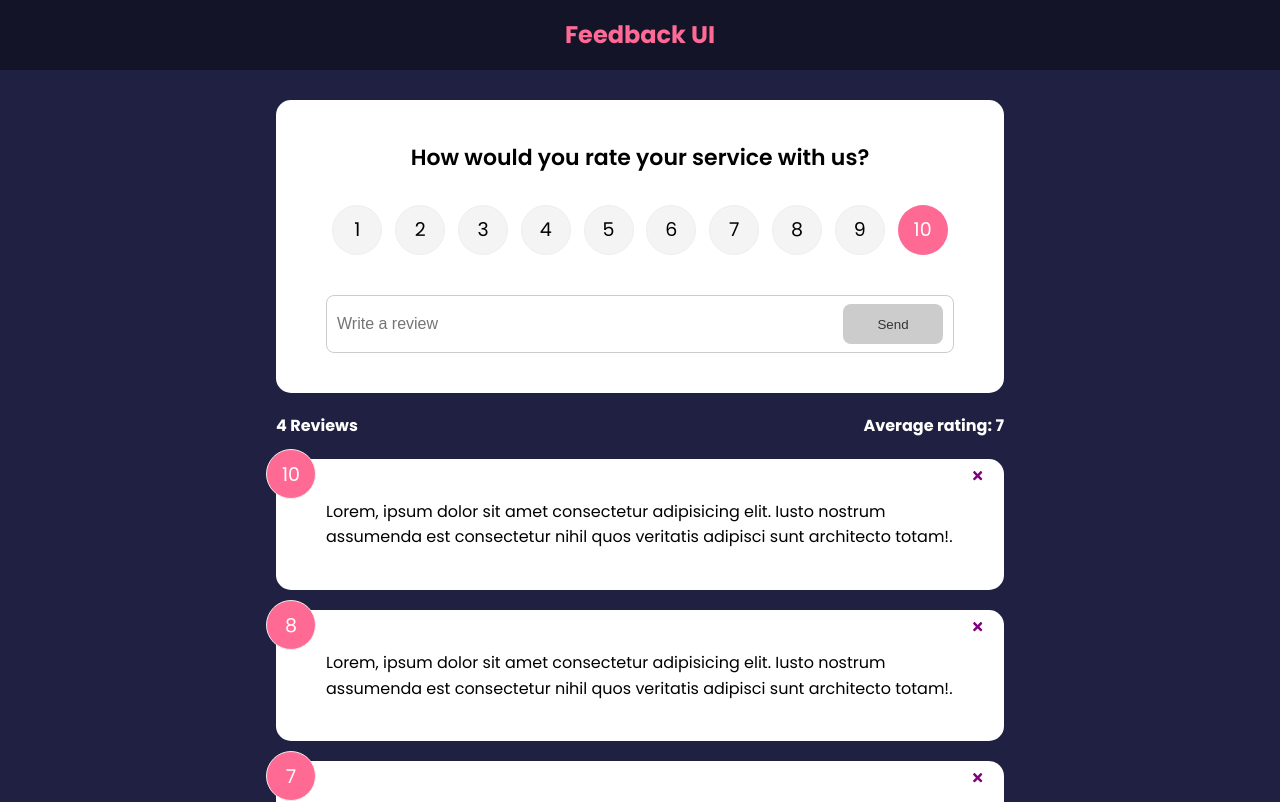
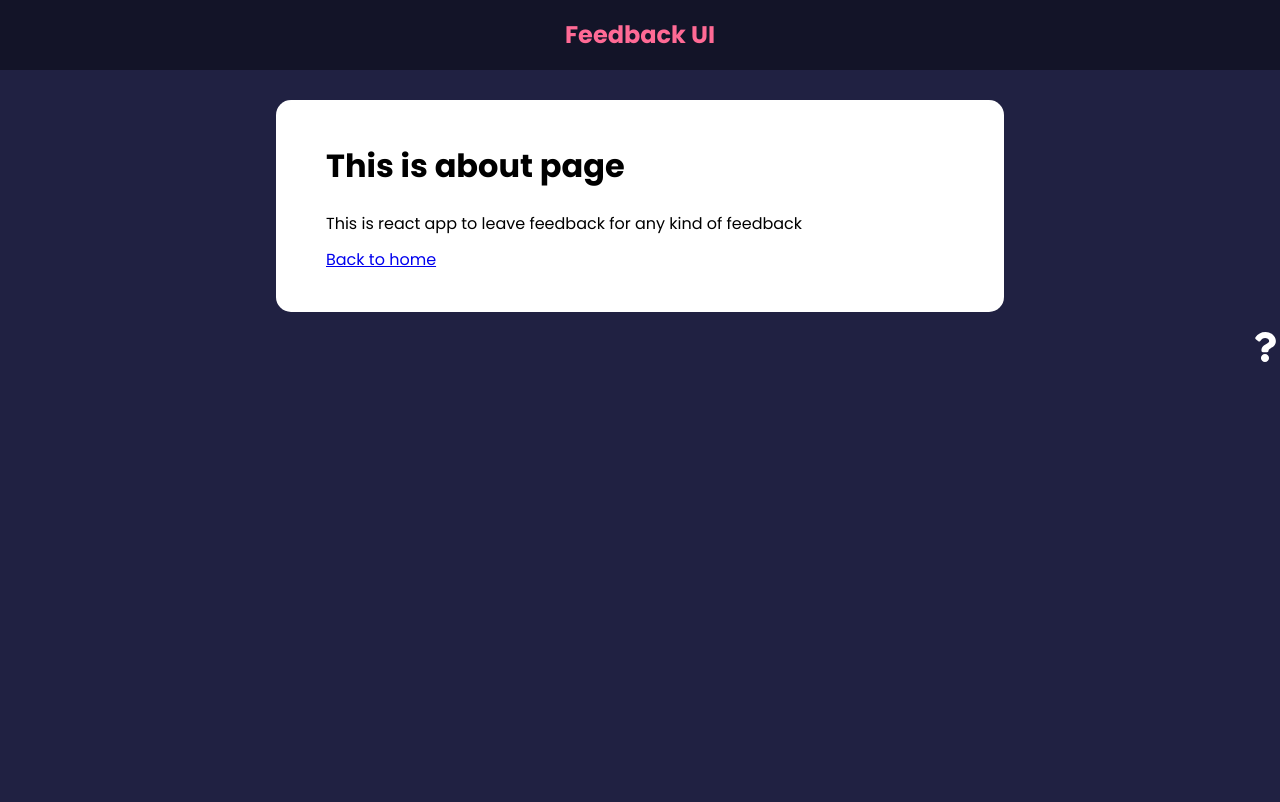
Before and after one commit to neogmanish99/Feedback-app, a React (Create React App) app: page /about in a window 1280 px wide. Shown: the top 802 px of the page. Built offline with nearby package versions, Linux system fonts and the light colour scheme.

Commit message:
worked on react routings

```diff
--- a/package.json
+++ b/package.json
@@ -10,6 +10,7 @@
     "react": "^18.2.0",
     "react-dom": "^18.2.0",
     "react-icons": "^4.4.0",
+    "react-router-dom": "^6.3.0",
     "react-scripts": "5.0.1",
     "uuid": "^8.3.2",
     "web-vitals": "^2.1.4"
--- a/src/App.js
+++ b/src/App.js
@@ -1,10 +1,14 @@
 import { v4 as uuidv4 } from "uuid";
+import { BrowserRouter as Router, Route, Routes } from "react-router-dom";
 import Header from "./components/Header";
 import FeedbackList from "./components/FeedbackList";
 import { useState } from "react";
 import FeedbackData from "./data/FeedbackData";
 import Feedbackstats from "./components/Feedbackstats";
 import FeedbackForm from "./components/FeedbackForm";
+import AboutPage from "./pages/AboutPage";
+import AboutIconLink from "./components/AboutIconLink";
+import Post from "./components/Post";
 
 function App() {
     //Global state variable
@@ -21,17 +25,30 @@ function App() {
         setFeedback([newFeedback, ...feedback]);
     };
     return (
-        <>
+        <Router>
             <Header />
             <div className="container">
+                <Routes>
+                    <Route
+                        exact
+                        path="/"
+                        element={
+                            <>
                                 <FeedbackForm handleAdd={addFeedback} />
                                 <Feedbackstats feedback={feedback} />
                                 <FeedbackList
                                     feedback={feedback}
                                     handleDelete={deleteFeedback}
                                 />
+                            </>
+                        }
+                    ></Route>
+                    <Route path="/about" element={<AboutPage />} />
+                    <Route path="/post/*" element={<Post />} />
+                </Routes>
             </div>
-        </>
+            <AboutIconLink />
+        </Router>
     );
 }
 
--- /dev/null
+++ b/src/components/AboutIconLink.js
@@ -0,0 +1,15 @@
+import React from "react";
+import { FaQuestion } from "react-icons/fa";
+import { Link } from "react-router-dom";
+
+const AboutIconLink = () => {
+    return (
+        <div className="about-link">
+            <Link to="/about">
+                <FaQuestion size={30} />
+            </Link>
+        </div>
+    );
+};
+
+export default AboutIconLink;
--- /dev/null
+++ b/src/components/Post.js
@@ -0,0 +1,29 @@
+import React from "react";
+import { Navigate, useNavigate, Routes, Route } from "react-router-dom";
+
+const Post = () => {
+    const status = 200;
+
+    const navigate = useNavigate();
+
+    if (status === 404) {
+        return <Navigate to="/notfound" />;
+    }
+
+    const clickMe = () => {
+        console.log("click");
+        navigate("/about");
+    };
+
+    return (
+        <div>
+            <h1>Post</h1>
+            <button onClick={clickMe}>Click</button>
+            <Routes>
+                <Route path="/show" element={<h1>Hello</h1>} />
+            </Routes>
+        </div>
+    );
+};
+
+export default Post;
--- /dev/null
+++ b/src/pages/AboutPage.js
@@ -0,0 +1,19 @@
+import React from "react";
+import Card from "../shared/Card";
+import { Link } from "react-router-dom";
+
+const AboutPage = () => {
+    return (
+        <Card>
+            <div className="about">
+                <h1>This is about page</h1>
+                <p>
+                    This is react app to leave feedback for any kind of feedback
+                </p>
+                <Link to="/">Back to home</Link>
+            </div>
+        </Card>
+    );
+};
+
+export default AboutPage;
```
Also changed, not shown: 1 other file (tests, documents, lock files or other folders). Lines whose indentation alone changed are shown as unchanged.
